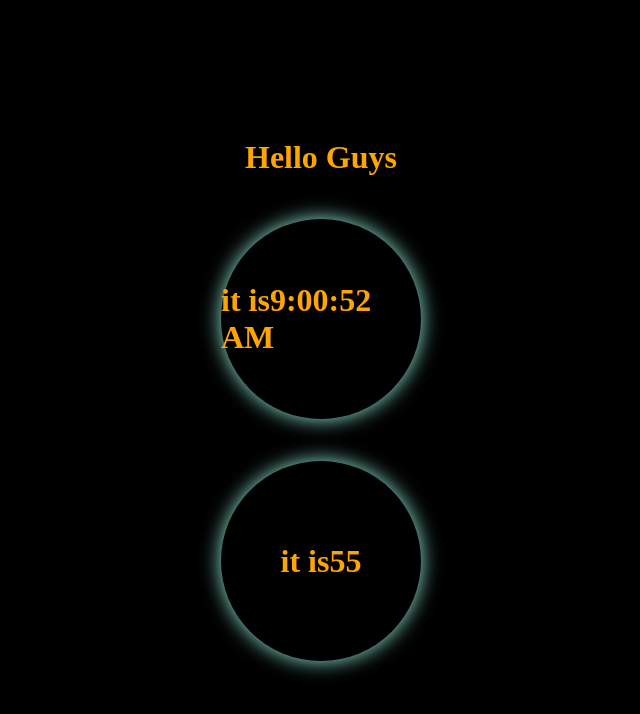
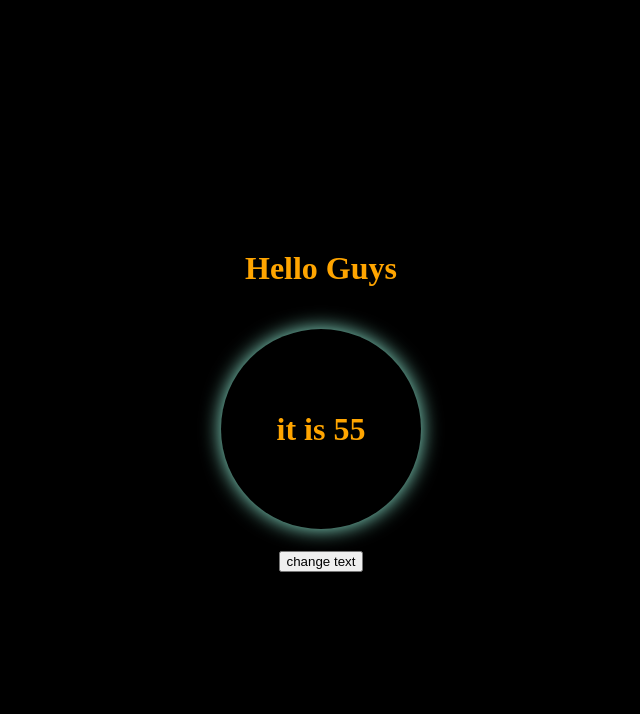
Before and after one commit to bigbug-ir/React, a React (Create React App) app: page / in a window 1280 px wide. Shown: the top 714 px of the page, without its empty margins (319-959 px from the left). Built offline with nearby package versions, Linux system fonts and the light colour scheme.

Commit message:
props and event handling in react #part12

```diff
--- a/src/App.js
+++ b/src/App.js
@@ -1,15 +1,32 @@
 import React from 'react';
 import './style.css';
 import Hello from './Hello';
-import Timer from './Timer';
+// import Timer from './Timer';
 import StopeWatch from './stopeWatch';
 class App extends React.Component {
+  constructor(props) {
+    super(props);
+    this.state = {
+      title: 'Hello Guys',
+    };
+    // this.handelSetState = this.handelSetState.bind(this);
+  }
+  handelSetState=()=>{
+    this.setState({
+      title: "Hello everybody"
+    })
+  }
+  // handelSetState(){
+  //   this.setState({
+  //     title: "Hello everybody"
+  //   })
+  // }
     render(){
       return(
         <div className="main">
-          <Hello/>
-          <Timer/>
-          <StopeWatch/>
+          <Hello title={this.state.title}/>
+          {/* <Timer/> */}
+          <StopeWatch handelSetState={this.handelSetState} />
         </div>
       );
     }
--- a/src/Hello.js
+++ b/src/Hello.js
@@ -1,9 +1,10 @@
 import React from 'react';
 
 class Hello extends React.Component {
+
   render(){
     return(
-      <h1>Hello Guys</h1>
+      <h1>{this.props.title}</h1>
     )
   }
 }
--- a/src/stopeWatch.js
+++ b/src/stopeWatch.js
@@ -25,7 +25,11 @@ class StopeWatch extends React.Component {
     }
     render(){
         return(
-            <h1 className='timer'>it is{this.state.time}</h1>
+            <>
+            <h1 className='timer'>it is {this.state.time}</h1>
+
+            <button className='btn' onClick={this.props.handelSetState}>change text</button>
+            </>
         )
     }
 }
```
